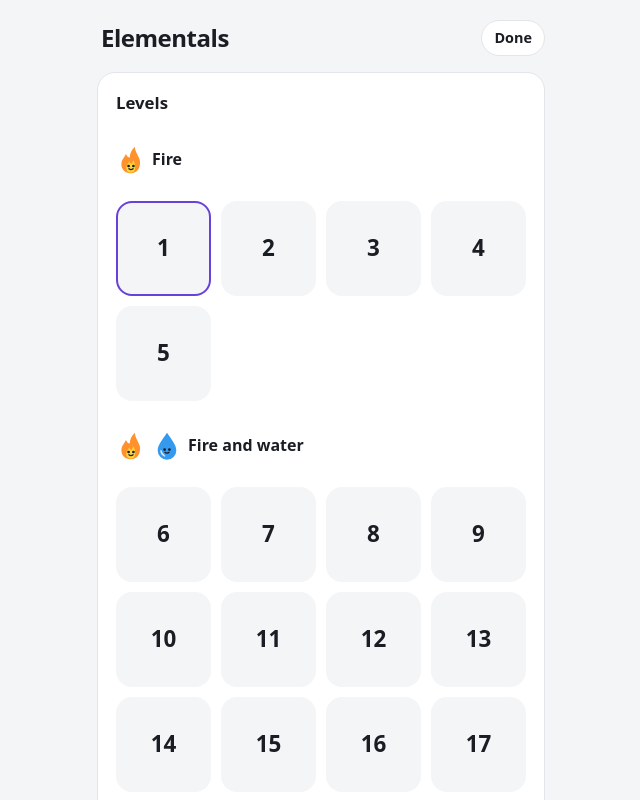
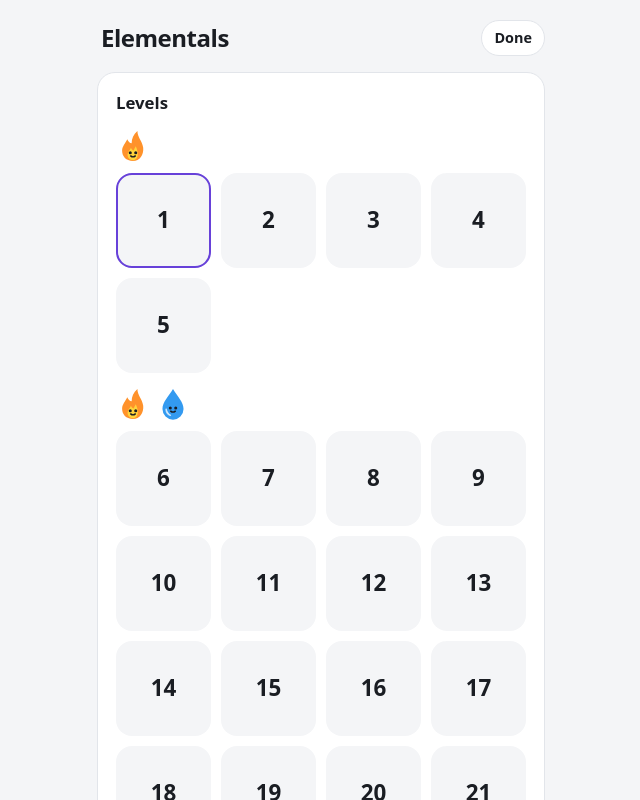
Before and after one commit to mardesnic/des-elementals, a React (Vite) app: page / in a window 1280 px wide. Both pictures are taken after a click on the button "Levels". Shown: the top 800 px of the page, without its empty margins (319-959 px from the left). Built offline with nearby package versions, Linux system fonts and the light colour scheme.

Commit message:
Worlds on the Levels screen shown by their friends only
Co-Authored-By: Claude Opus 5.5 <noreply@anthropic.com>
Claude-Session: https://claude.ai/code/session_01VHugfnCP1vJMwbqLRr8MqU

```diff
--- a/src/components/Levels.tsx
+++ b/src/components/Levels.tsx
@@ -22,15 +22,20 @@ export function Levels({
         const levels = levelsOf(world);
         if (!levels.length) return null;
         return (
-          <div key={world} className='world'>
-            <h3 className='world__name'>
+          <div
+            key={world}
+            className='world'
+            role='group'
+            aria-label={t.worlds[world]}
+          >
+            {/* Who is in the world, shown by their pictures only. */}
+            <div className='world__name'>
               {elementsIn(parse(levels[0])).map((e) => (
                 <span key={e} className='world__friend'>
                   <Friend element={e} home={false} />
                 </span>
               ))}
-              {t.worlds[world]}
-            </h3>
+            </div>
             <div className='levels'>
               {levels.map((level) => {
                 const n = LEVELS.indexOf(level) + 1;
--- a/src/index.css
+++ b/src/index.css
@@ -802,13 +802,12 @@ h2 {
   display: flex;
   align-items: center;
   gap: 6px;
-  font-size: 1rem;
 }
 
 .world__friend {
   display: grid;
-  width: 30px;
-  height: 30px;
+  width: 34px;
+  height: 34px;
 }
 
 .levels {
```
